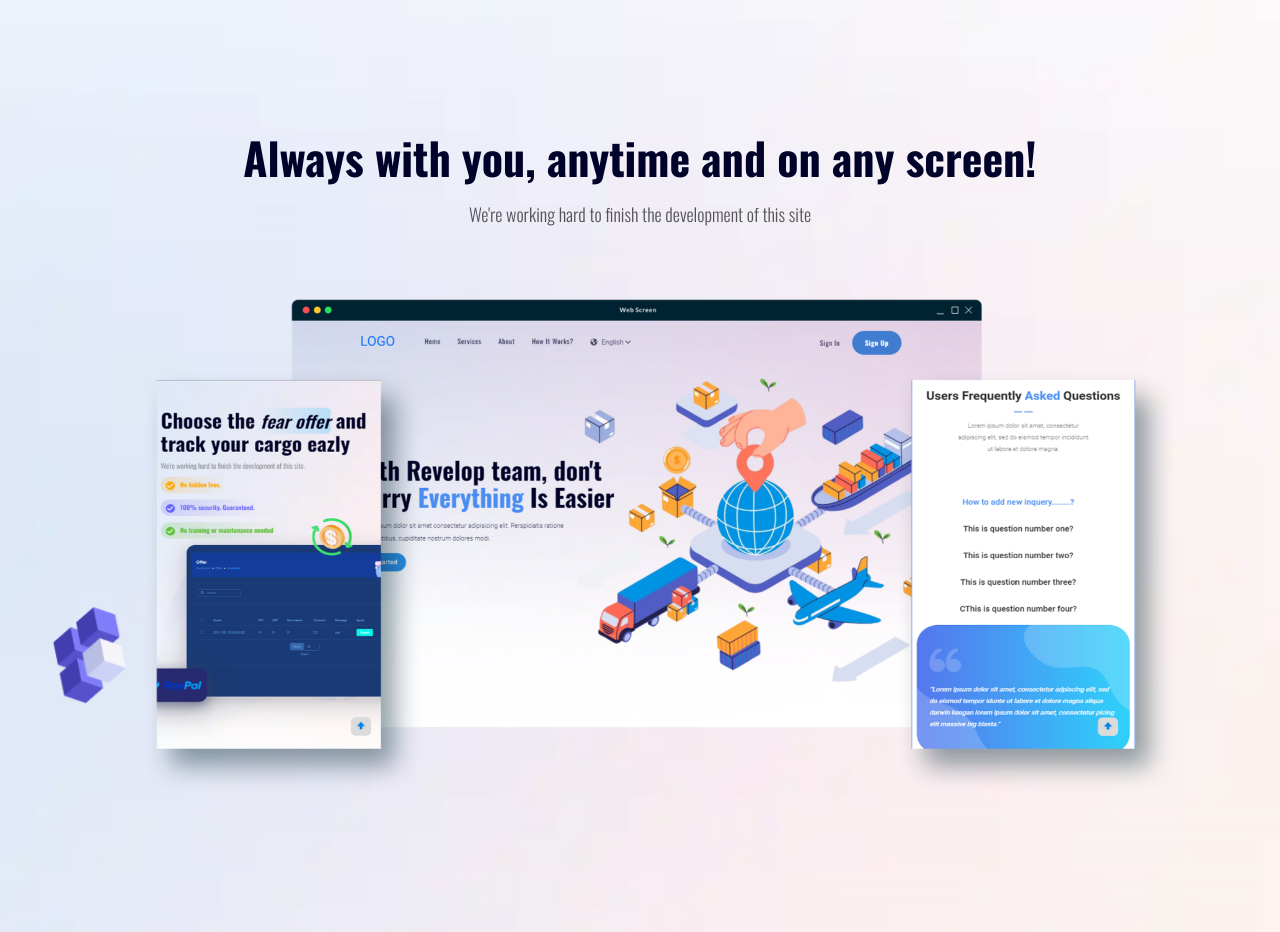
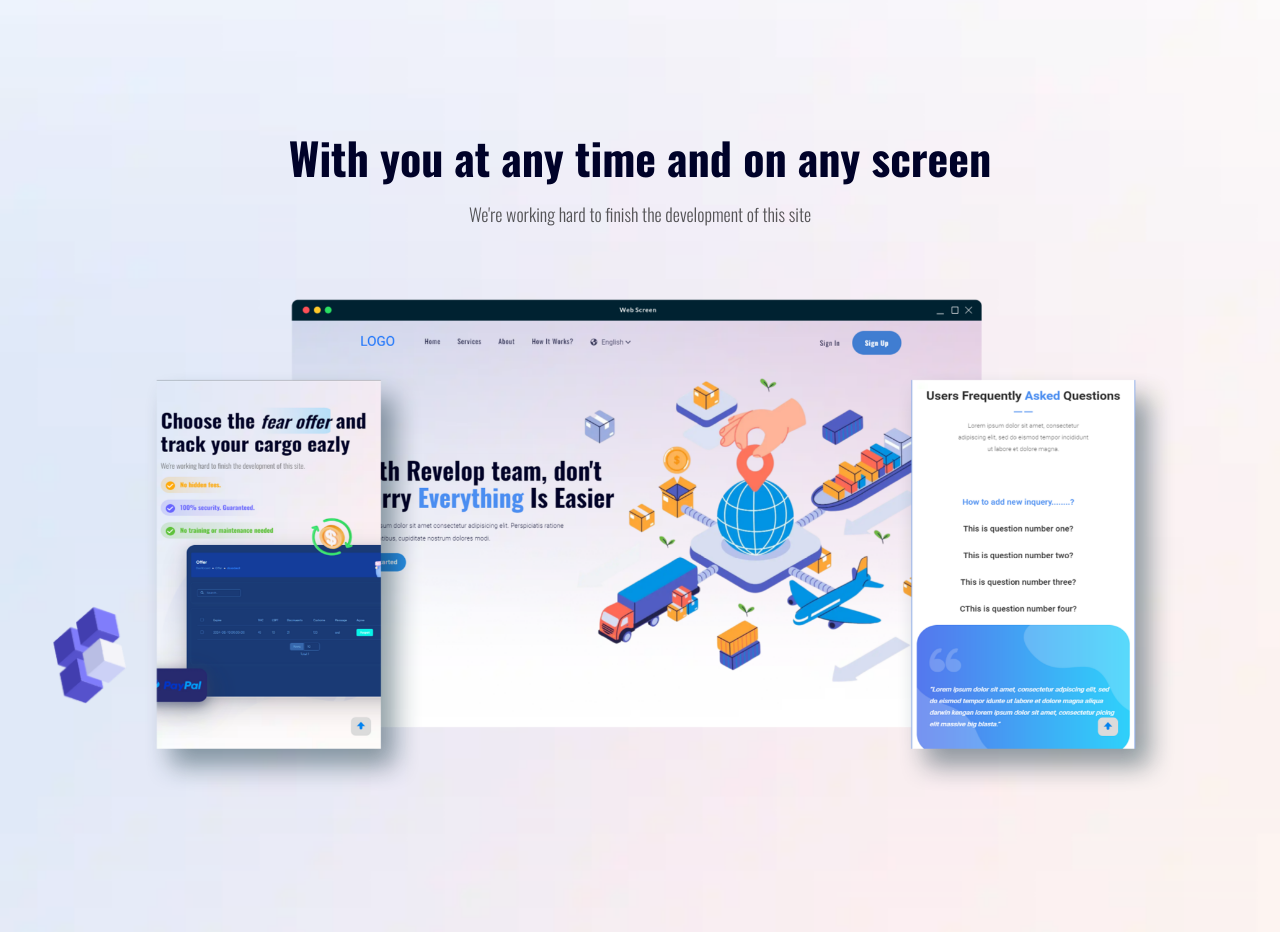
Before and after one commit to bilalmohamed1298/Arab-Cargo, a plain HTML site: page index.html in a window 1280 px wide. Shown: the part 3220-4152 px from the top of the page. Drawn offline with nearby package versions, Linux system fonts and the light colour scheme.

Commit message:
Update index.html

```diff
--- a/index.html
+++ b/index.html
@@ -282,7 +282,7 @@
               <div class="row">
                 <div class="col-lg-12 text-center">
                     <div class="bnr2-head wow fadeInUp" data-wow-duration="0.9s" data-wow-delay="0.6s">
-                      <h3>Always with you, anytime and on any screen!</h3>
+                      <h3>With you at any time and on any screen</h3>
                       <p class="">We're working hard to finish the development of this site</p>
                   </div>
                 </div>
```
